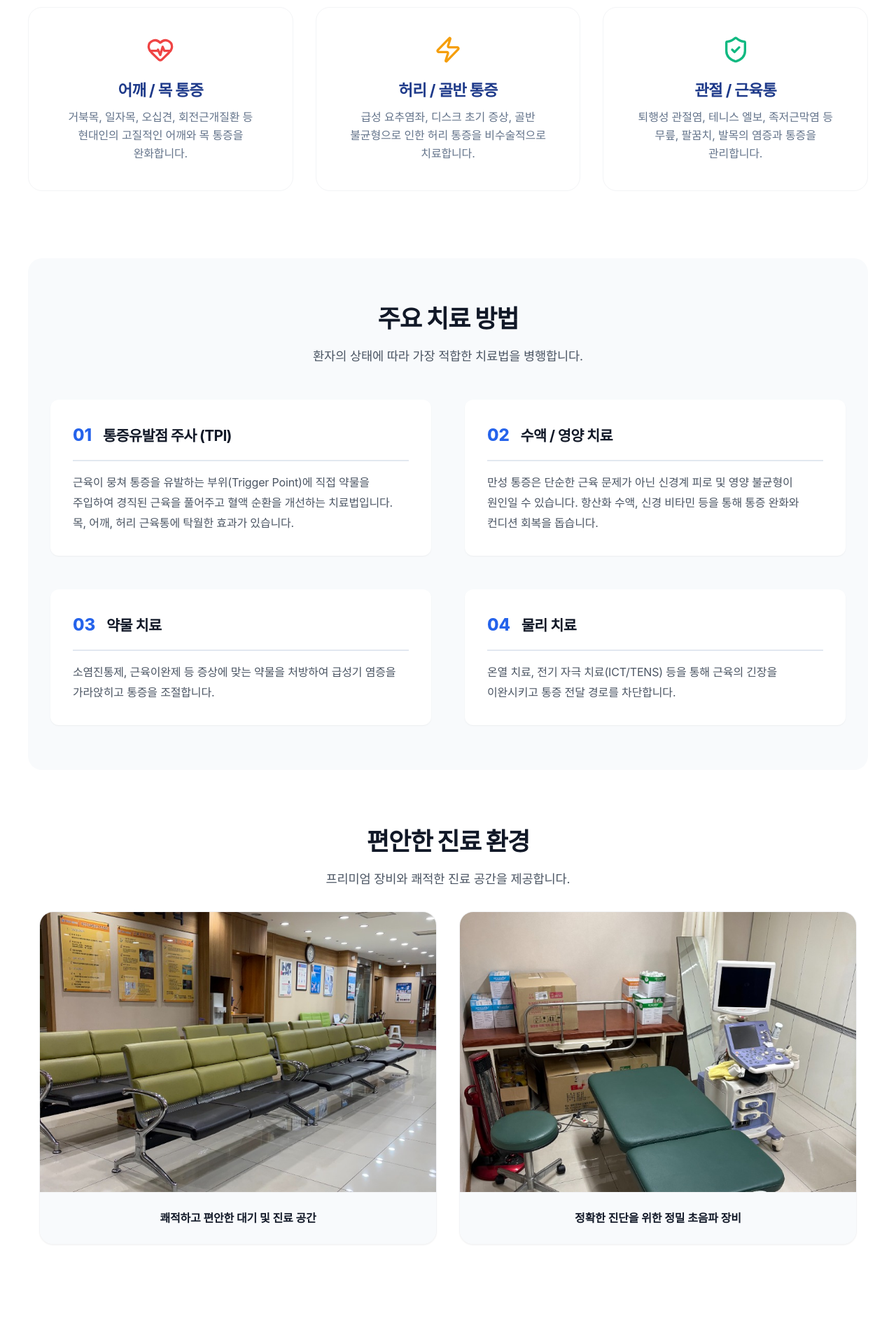
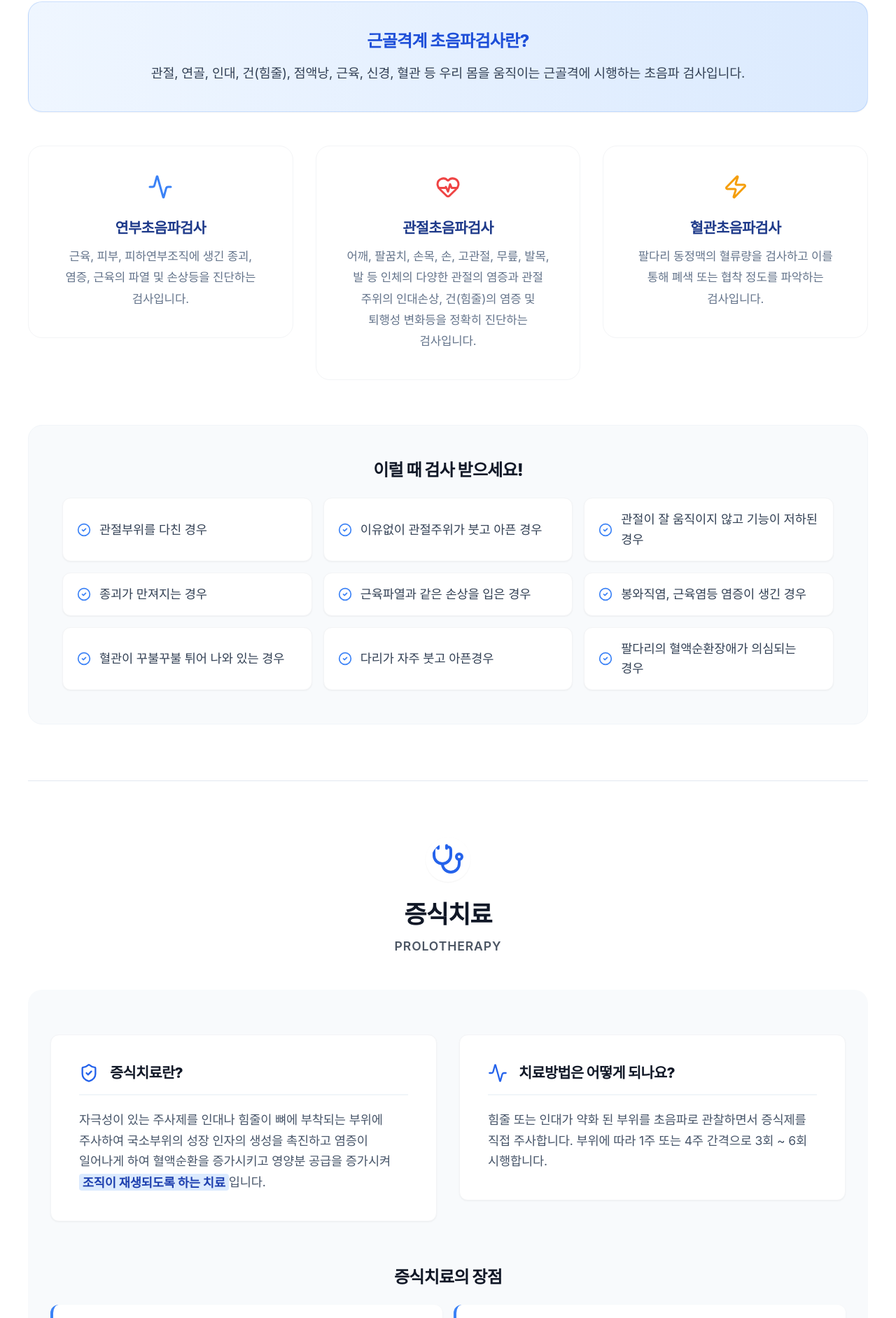
Before and after one commit to bnam1321-bit/365-clinic-web, a Next.js app: page /pain in a window 1280 px wide. Shown: the part 833-2716 px from the top of the page at 70% size. Built offline with nearby package versions, Linux system fonts and the light colour scheme; a web font is replaced by a local one.

Commit message:
Update Pain Clinic page content

```diff
--- a/src/app/pain/page.module.css
+++ b/src/app/pain/page.module.css
@@ -76,21 +76,48 @@
     font-size: 2.2rem;
     font-weight: 800;
     color: var(--color-primary);
-    margin-bottom: 1rem;
+    margin-bottom: 0.5rem;
 }
 
 .sectionHeader p {
     color: var(--color-text-secondary);
     font-size: 1.1rem;
     line-height: var(--leading-normal);
+    font-weight: 600;
+    letter-spacing: 0.05em;
 }
 
-/* Pain Grid */
+/* New Extracted Sections */
+
+.mainInfoCard {
+    background: linear-gradient(to right, #EFF6FF, #DBEAFE);
+    padding: 2.5rem;
+    border-radius: var(--radius-lg);
+    text-align: center;
+    margin-bottom: 3rem;
+    box-shadow: var(--shadow-sm);
+    border: 1px solid rgba(59, 130, 246, 0.2);
+}
+
+.mainInfoTitle {
+    font-size: 1.5rem;
+    font-weight: 800;
+    color: #1D4ED8;
+    margin-bottom: 1rem;
+}
+
+.mainInfoDesc {
+    font-size: 1.15rem;
+    color: #334155;
+    line-height: 1.6;
+    word-break: keep-all;
+}
+
 .painGrid {
     display: grid;
     grid-template-columns: repeat(1, 1fr);
     gap: 2rem;
-    margin-bottom: 6rem;
+    margin-bottom: 4rem;
 }
 
 .painItem {
@@ -109,16 +136,67 @@
 }
 
 .painTitle {
-    font-size: 1.4rem;
-    font-weight: 700;
+    font-size: 1.3rem;
+    font-weight: 800;
     color: #1E3A8A;
-    margin-top: 1rem;
+    margin-top: 1.2rem;
     margin-bottom: 0.75rem;
 }
 
 .painDesc {
     color: #64748B;
-    line-height: var(--leading-normal);
+    line-height: var(--leading-relaxed);
+    font-size: 1.05rem;
+    word-break: keep-all;
+}
+
+.listSection {
+    background-color: #F8FAFC;
+    padding: 3rem;
+    border-radius: var(--radius-lg);
+    margin-bottom: 2rem;
+    border: 1px solid #F1F5F9;
+}
+
+.listTitle {
+    font-size: 1.5rem;
+    font-weight: 800;
+    color: var(--color-primary);
+    margin-bottom: 1.5rem;
+    text-align: center;
+}
+
+.checkList {
+    display: grid;
+    grid-template-columns: 1fr;
+    gap: 1rem;
+    list-style: none;
+    padding: 0;
+}
+
+.checkList li {
+    display: flex;
+    align-items: center;
+    gap: 0.75rem;
+    font-size: 1.1rem;
+    color: #334155;
+    background: white;
+    padding: 1rem 1.25rem;
+    border-radius: var(--radius-md);
+    box-shadow: 0 1px 2px rgba(0,0,0,0.05);
+    border: 1px solid var(--color-border);
+    word-break: keep-all;
+}
+
+.checkIcon {
+    color: #3B82F6;
+    flex-shrink: 0;
+}
+
+.divider {
+    height: 1px;
+    background-color: #E2E8F0;
+    margin: 5rem 0;
 }
 
 /* Treatment Section */
@@ -131,86 +209,143 @@
 .treatmentGrid {
     display: grid;
     grid-template-columns: repeat(1, 1fr);
-    gap: 3rem;
+    gap: 2rem;
 }
 
 .treatmentCard {
     background: white;
-    padding: 2rem;
+    padding: 2.5rem;
     border-radius: var(--radius-md);
     box-shadow: var(--shadow-sm);
     display: flex;
     flex-direction: column;
-    gap: 1rem;
+    gap: 1.25rem;
+    border: 1px solid var(--color-border);
 }
 
 .treatmentHeader {
     display: flex;
     align-items: center;
     gap: 1rem;
-    border-bottom: 2px solid #E2E8F0;
+    border-bottom: 2px solid #F1F5F9;
     padding-bottom: 1rem;
 }
 
 .treatmentTitle {
     font-size: 1.3rem;
-    font-weight: 700;
+    font-weight: 800;
     color: var(--color-primary);
 }
 
-.treatmentText {
-    color: var(--color-text-secondary);
-    line-height: var(--leading-relaxed);
+.blueIcon {
+    color: #2563EB;
 }
 
-/* Photo Gallery Styles */
-.photoGrid {
+.treatmentText {
+    color: #475569;
+    line-height: 1.7;
+    font-size: 1.1rem;
+    word-break: keep-all;
+}
+
+.treatmentText strong {
+    color: #1E40AF;
+    font-weight: 700;
+    background-color: #DBEAFE;
+    padding: 0.1rem 0.3rem;
+    border-radius: 4px;
+}
+
+/* Advantages Grid */
+.advantagesWrapper {
+    margin-top: 4rem;
+}
+
+.advantageGrid {
     display: grid;
     grid-template-columns: 1fr;
-    gap: 2rem;
-    padding: 0 1rem;
+    gap: 1rem;
+    text-align: left;
 }
 
-.photoCard {
+.advantageItem {
+    display: flex;
+    align-items: center;
+    gap: 1.25rem;
     background: white;
-    border-radius: var(--radius-lg);
-    overflow: hidden;
-    box-shadow: var(--shadow-sm);
-    border: 1px solid var(--color-border);
-    transition: transform var(--transition-normal);
+    padding: 1.25rem;
+    border-radius: var(--radius-md);
+    box-shadow: 0 1px 3px rgba(0,0,0,0.05);
+    border-left: 4px solid #3B82F6;
+    transition: transform 0.2s;
 }
 
-.photoCard:hover {
-    transform: translateY(-5px);
-    box-shadow: var(--shadow-md);
+.advantageItem:hover {
+    transform: translateX(5px);
 }
 
-.clinicImage {
-    width: 100%;
-    height: 400px;
-    object-fit: cover;
-    display: block;
+.numberBadge {
+    background: #DBEAFE;
+    color: #1D4ED8;
+    width: 36px;
+    height: 36px;
+    display: flex;
+    align-items: center;
+    justify-content: center;
+    border-radius: 50%;
+    font-weight: 800;
+    flex-shrink: 0;
+    font-size: 1.1rem;
 }
 
-.photoCaption {
-    padding: 1.5rem;
+.advantageItem p {
+    font-size: 1.1rem;
+    font-weight: 600;
+    color: #1E293B;
+    margin: 0;
+    word-break: keep-all;
+}
+
+.bottomBanner {
+    margin-top: 4rem;
+    background: linear-gradient(135deg, #1E3A8A, #3B82F6);
+    color: white;
+    padding: 3rem 2rem;
+    border-radius: var(--radius-lg);
     text-align: center;
-    font-weight: 600;
-    color: var(--color-text-primary);
-    background-color: #F8FAFC;
-    border-top: 1px solid var(--color-border);
+    box-shadow: 0 10px 15px -3px rgba(37, 99, 235, 0.3);
+}
+
+.bottomBanner h4 {
+    font-size: 1.8rem;
+    font-weight: 800;
+    margin-bottom: 0.75rem;
+    color: #EFF6FF;
+}
+
+.bottomBanner p {
+    font-size: 1.25rem;
+    font-weight: 500;
+    color: #BFDBFE;
 }
 
 @media (min-width: 768px) {
     .painGrid {
         grid-template-columns: repeat(3, 1fr);
     }
-
+    .checkList {
+        grid-template-columns: repeat(2, 1fr);
+    }
     .treatmentGrid {
         grid-template-columns: repeat(2, 1fr);
     }
-
-    .photoGrid {
+    .advantageGrid {
         grid-template-columns: repeat(2, 1fr);
     }
 }
+
+@media (min-width: 1024px) {
+    .checkList {
+        grid-template-columns: repeat(3, 1fr);
+    }
+}
--- a/src/app/pain/page.tsx
+++ b/src/app/pain/page.tsx
@@ -1,144 +1,179 @@
 import styles from "./page.module.css";
-import { Activity, Zap, HeartPulse, ShieldCheck } from "lucide-react";
+import { Activity, Zap, ShieldCheck, Microscope, HeartPulse, Stethoscope, CheckCircle2 } from "lucide-react";
 import type { Metadata } from "next";
 import FadeIn from "@/components/ui/FadeIn";
 
 export const metadata: Metadata = {
     title: "통증클리닉 | 365내과연합의원",
-    description: "어깨, 허리, 관절 통증 비수술적 치료 및 통증유발점 주사(TPI).",
+    description: "근골격계 초음파 및 증식치료(프롤로테라피) 전문 클리닉입니다.",
 };
 
 export default function PainPage() {
     return (
         <main className={styles.container}>
-            {/* Restore Original Hero Section */}
             <section className={styles.header}>
                 <FadeIn>
                     <span className={styles.badge}>PAIN CLINIC</span>
                     <h1 className={styles.title}>통증 클리닉</h1>
                     <p className={styles.subtitle}>
-                        만성 통증, 참지 말고 치료하세요.<br />
-                        정확한 원인 분석을 통해 안전하고 효과적인 맞춤 치료를 제공합니다.
+                        근골격계 초음파와 증식치료(프롤로테라피)를 통해<br />
+                        통증의 근본적인 원인을 정확히 진단하고 안전하게 치료합니다.
                     </p>
                 </FadeIn>
             </section>
 
-            {/* Main Content */}
             <section className={styles.content}>
                 <div className="container">
 
-                    {/* Intro */}
+                    {/* Section 1: Musculoskeletal Ultrasound */}
                     <FadeIn delay={0.1}>
                         <div className={styles.sectionHeader}>
-                            <Activity size={48} className={styles.sectionIcon} />
-                            <h2>통증 없는 편안한 일상</h2>
-                            <p>365내과연합의원이 여러분의 건강한 삶을 응원합니다.</p>
+                            <Microscope size={48} className={styles.sectionIcon} />
+                            <h2>근골격계 초음파</h2>
+                            <p>MUSCULOSKELETAL ULTRASOUND</p>
                         </div>
                     </FadeIn>
 
-                    {/* Target Diseases */}
-                    <div className={styles.painGrid}>
                     <FadeIn delay={0.2}>
-                            <div className={styles.painItem}>
-                                <HeartPulse size={40} color="#EF4444" />
-                                <h3 className={styles.painTitle}>어깨 / 목 통증</h3>
-                                <p className={styles.painDesc}>거북목, 일자목, 오십견, 회전근개질환 등 현대인의 고질적인 어깨와 목 통증을 완화합니다.</p>
+                        <div className={styles.mainInfoCard}>
+                            <h3 className={styles.mainInfoTitle}>근골격계 초음파검사란?</h3>
+                            <p className={styles.mainInfoDesc}>
+                                관절, 연골, 인대, 건(힘줄), 점액낭, 근육, 신경, 혈관 등 우리 몸을 움직이는 근골격에 시행하는 초음파 검사입니다.
+                            </p>
                         </div>
                     </FadeIn>
+
+                    <div className={styles.painGrid}>
                         <FadeIn delay={0.3}>
                             <div className={styles.painItem}>
-                                <Zap size={40} color="#F59E0B" />
-                                <h3 className={styles.painTitle}>허리 / 골반 통증</h3>
-                                <p className={styles.painDesc}>급성 요추염좌, 디스크 초기 증상, 골반 불균형으로 인한 허리 통증을 비수술적으로 치료합니다.</p>
+                                <Activity size={36} color="#3B82F6" />
+                                <h3 className={styles.painTitle}>연부초음파검사</h3>
+                                <p className={styles.painDesc}>근육, 피부, 피하연부조직에 생긴 종괴, 염증, 근육의 파열 및 손상등을 진단하는 검사입니다.</p>
                             </div>
                         </FadeIn>
                         <FadeIn delay={0.4}>
                             <div className={styles.painItem}>
-                                <ShieldCheck size={40} color="#10B981" />
-                                <h3 className={styles.painTitle}>관절 / 근육통</h3>
-                                <p className={styles.painDesc}>퇴행성 관절염, 테니스 엘보, 족저근막염 등 무릎, 팔꿈치, 발목의 염증과 통증을 관리합니다.</p>
+                                <HeartPulse size={36} color="#EF4444" />
+                                <h3 className={styles.painTitle}>관절초음파검사</h3>
+                                <p className={styles.painDesc}>어깨, 팔꿈치, 손목, 손, 고관절, 무릎, 발목, 발 등 인체의 다양한 관절의 염증과 관절 주위의 인대손상, 건(힘줄)의 염증 및 퇴행성 변화등을 정확히 진단하는 검사입니다.</p>
+                            </div>
+                        </FadeIn>
+                        <FadeIn delay={0.5}>
+                            <div className={styles.painItem}>
+                                <Zap size={36} color="#F59E0B" />
+                                <h3 className={styles.painTitle}>혈관초음파검사</h3>
+                                <p className={styles.painDesc}>팔다리 동정맥의 혈류량을 검사하고 이를 통해 폐색 또는 협착 정도를 파악하는 검사입니다.</p>
                             </div>
                         </FadeIn>
                     </div>
 
-                    {/* Treatment Methods */}
-                    <div className={styles.treatmentSection}>
-                        <FadeIn delay={0.5}>
-                            <div className={styles.sectionHeader} style={{ marginBottom: '3rem' }}>
-                                <h2>주요 치료 방법</h2>
-                                <p style={{ marginTop: '0.5rem' }}>환자의 상태에 따라 가장 적합한 치료법을 병행합니다.</p>
+                    <FadeIn delay={0.6}>
+                        <div className={styles.listSection}>
+                            <h3 className={styles.listTitle}>이럴 때 검사 받으세요!</h3>
+                            <ul className={styles.checkList}>
+                                <li><CheckCircle2 size={20} className={styles.checkIcon}/> 관절부위를 다친 경우</li>
+                                <li><CheckCircle2 size={20} className={styles.checkIcon}/> 이유없이 관절주위가 붓고 아픈 경우</li>
+                                <li><CheckCircle2 size={20} className={styles.checkIcon}/> 관절이 잘 움직이지 않고 기능이 저하된 경우</li>
+                                <li><CheckCircle2 size={20} className={styles.checkIcon}/> 종괴가 만져지는 경우</li>
+                                <li><CheckCircle2 size={20} className={styles.checkIcon}/> 근육파열과 같은 손상을 입은 경우</li>
+                                <li><CheckCircle2 size={20} className={styles.checkIcon}/> 봉와직염, 근육염등 염증이 생긴 경우</li>
+                                <li><CheckCircle2 size={20} className={styles.checkIcon}/> 혈관이 꾸불꾸불 튀어 나와 있는 경우</li>
+                                <li><CheckCircle2 size={20} className={styles.checkIcon}/> 다리가 자주 붓고 아픈경우</li>
+                                <li><CheckCircle2 size={20} className={styles.checkIcon}/> 팔다리의 혈액순환장애가 의심되는 경우</li>
+                            </ul>
                         </div>
                     </FadeIn>
 
+                    <div className={styles.divider}></div>
+
+                    {/* Section 2: Prolotherapy */}
+                    <FadeIn delay={0.1}>
+                        <div className={styles.sectionHeader}>
+                            <Stethoscope size={48} className={styles.sectionIcon} />
+                            <h2>증식치료</h2>
+                            <p>PROLOTHERAPY</p>
+                        </div>
+                    </FadeIn>
+
+                    <div className={styles.treatmentSection}>
                         <div className={styles.treatmentGrid}>
-                            <FadeIn delay={0.6}>
+                            <FadeIn delay={0.2}>
                                 <div className={styles.treatmentCard}>
                                     <div className={styles.treatmentHeader}>
-                                        <span style={{ fontSize: '1.5rem', fontWeight: 800, color: '#2563EB' }}>01</span>
-                                        <h3 className={styles.treatmentTitle}>통증유발점 주사 (TPI)</h3>
+                                        <ShieldCheck size={28} className={styles.blueIcon} />
+                                        <h3 className={styles.treatmentTitle}>증식치료란?</h3>
                                     </div>
                                     <p className={styles.treatmentText}>
-                                        근육이 뭉쳐 통증을 유발하는 부위(Trigger Point)에 직접 약물을 주입하여
-                                        경직된 근육을 풀어주고 혈액 순환을 개선하는 치료법입니다.
-                                        목, 어깨, 허리 근육통에 탁월한 효과가 있습니다.
+                                        자극성이 있는 주사제를 인대나 힘줄이 뼈에 부착되는 부위에 주사하여 국소부위의 성장 인자의 생성을 촉진하고 염증이 일어나게 하여 혈액순환을 증가시키고 영양분 공급을 증가시켜 <strong>조직이 재생되도록 하는 치료</strong>입니다.
                                     </p>
                                 </div>
                             </FadeIn>
-                            <FadeIn delay={0.7}>
+                            <FadeIn delay={0.3}>
                                 <div className={styles.treatmentCard}>
                                     <div className={styles.treatmentHeader}>
-                                        <span style={{ fontSize: '1.5rem', fontWeight: 800, color: '#2563EB' }}>02</span>
-                                        <h3 className={styles.treatmentTitle}>수액 / 영양 치료</h3>
+                                        <Activity size={28} className={styles.blueIcon} />
+                                        <h3 className={styles.treatmentTitle}>치료방법은 어떻게 되나요?</h3>
                                     </div>
                                     <p className={styles.treatmentText}>
-                                        만성 통증은 단순한 근육 문제가 아닌 신경계 피로 및 영양 불균형이 원인일 수 있습니다.
-                                        항산화 수액, 신경 비타민 등을 통해 통증 완화와 컨디션 회복을 돕습니다.
-                                    </p>
-                                </div>
-                            </FadeIn>
-                            <FadeIn delay={0.8}>
-                                <div className={styles.treatmentCard}>
-                                    <div className={styles.treatmentHeader}>
-                                        <span style={{ fontSize: '1.5rem', fontWeight: 800, color: '#2563EB' }}>03</span>
-                                        <h3 className={styles.treatmentTitle}>약물 치료</h3>
-                                    </div>
-                                    <p className={styles.treatmentText}>
-                                        소염진통제, 근육이완제 등 증상에 맞는 약물을 처방하여 급성기 염증을 가라앉히고 통증을 조절합니다.
-                                    </p>
-                                </div>
-                            </FadeIn>
-                            <FadeIn delay={0.9}>
-                                <div className={styles.treatmentCard}>
-                                    <div className={styles.treatmentHeader}>
-                                        <span style={{ fontSize: '1.5rem', fontWeight: 800, color: '#2563EB' }}>04</span>
-                                        <h3 className={styles.treatmentTitle}>물리 치료</h3>
-                                    </div>
-                                    <p className={styles.treatmentText}>
-                                        온열 치료, 전기 자극 치료(ICT/TENS) 등을 통해 근육의 긴장을 이완시키고 통증 전달 경로를 차단합니다.
+                                        힘줄 또는 인대가 약화 된 부위를 초음파로 관찰하면서 증식제를 직접 주사합니다. 부위에 따라 1주 또는 4주 간격으로 3회 ~ 6회 시행합니다.
                                     </p>
                                 </div>
                             </FadeIn>
                         </div>
+
+                        <FadeIn delay={0.4}>
+                            <div className={styles.advantagesWrapper}>
+                                <h3 className={styles.listTitle}>증식치료의 장점</h3>
+                                <div className={styles.advantageGrid}>
+                                    <div className={styles.advantageItem}>
+                                        <span className={styles.numberBadge}>1</span>
+                                        <p>원인에 대한 근본적인 치료 방법</p>
                                     </div>
-
-                    {/* Clinic Photos */}
-                    <FadeIn delay={0.6}>
-                        <div className={styles.sectionHeader} style={{ marginTop: '5rem', marginBottom: '2rem' }}>
-                            <h2>편안한 진료 환경</h2>
-                            <p style={{ marginTop: '0.5rem' }}>프리미엄 장비와 쾌적한 진료 공간을 제공합니다.</p>
+                                    <div className={styles.advantageItem}>
+                                        <span className={styles.numberBadge}>2</span>
+                                        <p>비수술적 치료로 안전합니다</p>
+                                    </div>
+                                    <div className={styles.advantageItem}>
+                                        <span className={styles.numberBadge}>3</span>
+                                        <p>수술에 비하여 가격이 저렴합니다</p>
+                                    </div>
+                                    <div className={styles.advantageItem}>
+                                        <span className={styles.numberBadge}>4</span>
+                                        <p>입원이 필요하지 않습니다</p>
+                                    </div>
+                                    <div className={styles.advantageItem}>
+                                        <span className={styles.numberBadge}>5</span>
+                                        <p>합병증이나 부작용의 위험이 없다</p>
+                                    </div>
+                                    <div className={styles.advantageItem}>
+                                        <span className={styles.numberBadge}>6</span>
+                                        <p>치료하면서 평상시의 가벼운 운동이나 생활 유지 가능</p>
+                                    </div>
+                                </div>
                             </div>
                         </FadeIn>
-                    <div className={styles.photoGrid}>
-                        <FadeIn delay={0.7} direction="up">
-                            <div className={styles.photoCard}>
-                                <img src="/images/pain_clinic_1.jpg" alt="통증클리닉 대기실 및 수액실 전경" className={styles.clinicImage} />
-                                <div className={styles.photoCaption}>쾌적하고 편안한 대기 및 진료 공간</div>
+
+                        <FadeIn delay={0.5}>
+                            <div className={styles.listSection} style={{ marginTop: '4rem', backgroundColor: 'white', border: '1px solid #E2E8F0' }}>
+                                <h3 className={styles.listTitle}>어떨 때 치료를 받아야 하나요?</h3>
+                                <ul className={styles.checkList}>
+                                    <li><CheckCircle2 size={20} className={styles.checkIcon}/> 허리디스크, 경추디스크</li>
+                                    <li><CheckCircle2 size={20} className={styles.checkIcon}/> 퇴행성관절염 및 만성 무릎 질환</li>
+                                    <li><CheckCircle2 size={20} className={styles.checkIcon}/> 만성 허리통증 및 좌골신경통</li>
+                                    <li><CheckCircle2 size={20} className={styles.checkIcon}/> 어깨통증 (오십견, 회전근개파열, 충돌증후군)</li>
+                                    <li><CheckCircle2 size={20} className={styles.checkIcon}/> 인대손상 (발목염좌, 팔꿈치 손상)</li>
+                                    <li><CheckCircle2 size={20} className={styles.checkIcon}/> 사고 후유증이나 스포츠 손상 후 발생한 합병증</li>
+                                    <li><CheckCircle2 size={20} className={styles.checkIcon}/> 만성두통, 목뻐근함, 턱관절</li>
+                                    <li><CheckCircle2 size={20} className={styles.checkIcon}/> 수술 후 통증 (통증의 조절 및 재발방지)</li>
+                                    <li><CheckCircle2 size={20} className={styles.checkIcon}/> 골반 불균형, 만성미골통, 부정렬증후군</li>
+                                </ul>
                             </div>
                         </FadeIn>
-                        <FadeIn delay={0.8} direction="up">
-                            <div className={styles.photoCard}>
-                                <img src="/images/pain_clinic_2.jpg" alt="통증클리닉 정밀 초음파 및 치료 장비" className={styles.clinicImage} />
-                                <div className={styles.photoCaption}>정확한 진단을 위한 정밀 초음파 장비</div>
+
+                        <FadeIn delay={0.6}>
+                            <div className={styles.bottomBanner}>
+                                <h4>조직이 재생되도록 하는 치료</h4>
+                                <p>인대 또는 힘줄의 퇴행성 변화에 효과적</p>
                             </div>
                         </FadeIn>
                     </div>
```
Lines whose indentation alone changed are shown as unchanged.
